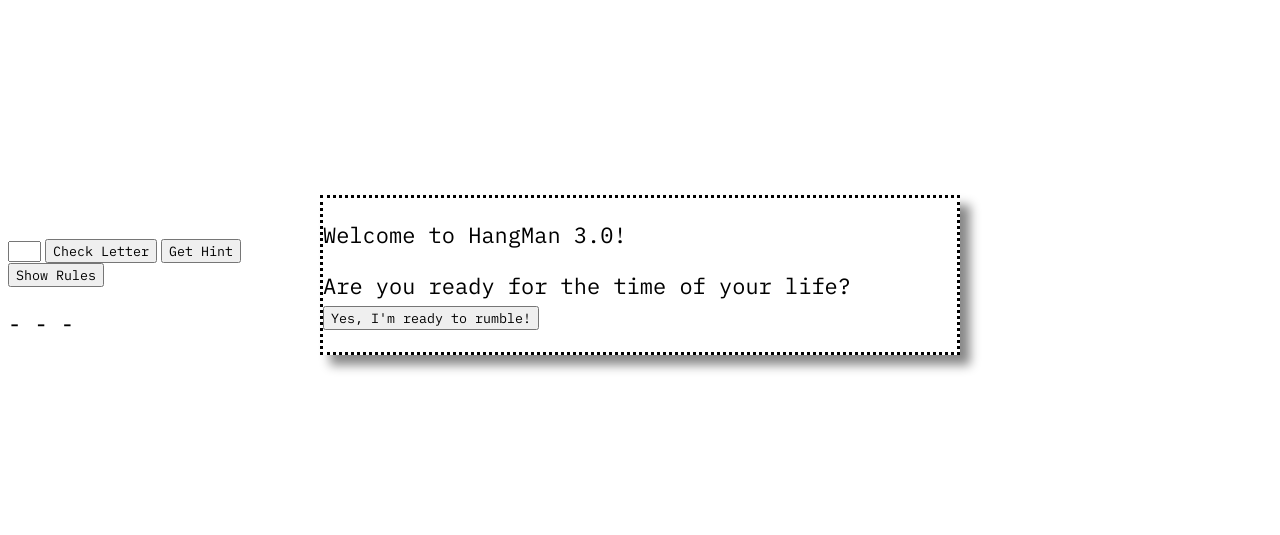
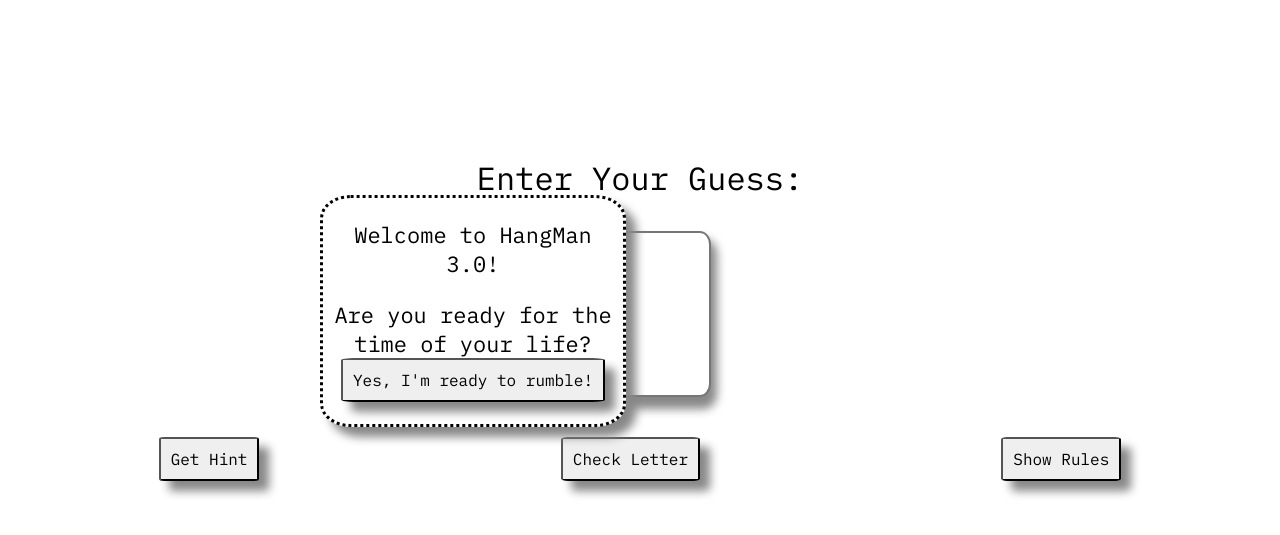
Before and after one commit to MuminjonGuru/hangman, a plain HTML site: page index.html in a window 1280 px wide. Shown: the part 5-540 px from the top of the page. Drawn offline with nearby package versions, Linux system fonts and the light colour scheme.

Commit message:
game complete. Throws no JS errors. Still needs better HTML/CSS styling.

```diff
--- a/index.html
+++ b/index.html
@@ -8,16 +8,7 @@
     <script src="https://ajax.googleapis.com/ajax/libs/jquery/3.3.1/jquery.min.js"></script>
   </head>
   <body>
-
-  <div class="modalStart">
-    <p class="modalStyle">
-      Welcome to HangMan 3.0!
-    </p>
-    <p class="modalStyle">
-      Are you ready for the time of your life?
-      <button onclick="hideModal(); splitWord(wordBank[0][0]); setTimeout(newWord(arr.join('')), 50); showRules()" class="startButton">Yes, I'm ready to rumble!</button>
-    </p>
-  </div>
+<div class="">
 
   <div class="rulesDiv">
     <p class="rulesPara">
@@ -29,7 +20,7 @@
         <li>If your guess is correct, your letter will appear in it's proper place and you'll see "Correct!"</li>
         <li>If your guess is incorrect you'll see "Incorrect!"</li>
         <li>Enter another guess</li>
-        <li>After three incorrect guesses the round (should) reset</li>
+        <!-- <li>After three incorrect guesses the round (should) reset</li> -->
         <li>After you guess all the letters, click "Next Round!"</li>
       </ul>
     </p>
@@ -46,21 +37,35 @@
     <p class="hint"></p>
   </div>
 
-  <input id="checkLetter" type="text" maxlength="1" size="1" oninput="setLetterToCheck(); hideGuess()">
+  <div class="inputDiv">
+    <p class="enterGuess">Enter Your Guess:</p>
+    <input id="checkLetter" type="text" maxlength="1" size="1" oninput="setLetterToCheck(); hideGuess()">
+  </div>
 
-  <button onclick="checkLetter(); compareLetterArrays(); setTimeout(addLetterChosen, 25); setTimeout(winRound, 50); showGuess()">Check Letter</button>
-  <!-- <button onclick="splitWord(wordBank[0][0]); setTimeout(newWord(arr.join('')), 50)">Start</button> -->
-  <button onclick="newWord(arr); hideNextRound()" class="hideNextRound">Next Round</button>
-  <!-- <button onclick="newWord(arr.join(''))">New Word</button> -->
-
-  <!-- <button onclick="showLetterToCheck()">Show Letter To Check</button> -->
-  <button onclick="getHint()">Get Hint</button><br>
-  <button onclick="showRules()">Show Rules</button>
+  <div class="buttonDiv">
+    <button onclick="getHint()">Get Hint</button>
+    <button onclick="checkLetter(); compareLetterArrays(); setTimeout(addLetterChosen, 25); setTimeout(winRound, 50); showGuess()">Check Letter</button>
+    <button onclick="showRules()">Show Rules</button>
+  </div>
 
   <div class="guesses">
-    <p class="__incorrectGuess __correctGuess">- - -</p>
+    <p class="__incorrectGuess __correctGuess"></p>
   </div>
+</div>
 
+<div class="modalStart">
+  <p class="modalStyle">
+    Welcome to HangMan 3.0!
+  </p>
+  <p class="modalStyle">
+    Are you ready for the time of your life?
+    <br><button onclick="hideModal(); splitWord(wordBank[0][0]); setTimeout(newWord(arr.join('')), 50); showRules()" class="startButton">Yes, I'm ready to rumble!</button>
+  </p>
+</div>
+
+<div class="nextRoundDiv hideNextRound">
+  <button class="newWordButton" onclick="newWord(arr); hideNextRound()">Next Round</button>
+</div>
   <!-- <input id="addWordField"><br> -->
   <!-- <button onclick="addWord()" type="button" name="button">Add Word</button><br> -->
 
--- a/main.css
+++ b/main.css
@@ -1,11 +1,19 @@
 span {
 
+}
+
+.printWord1 {
+  margin: 0;
+  font-family: 'IBM Plex Mono', monospace;
+  font-size: 60px;
+  text-align: center;
 }
 
 .wordDiv1 {
   /* display: inline;
   margin: 0 10px; */
-  height: 100px;
+  height: 50px;
+  text-align: center;
 }
 
 .wordDiv2 {
@@ -13,6 +21,19 @@ span {
   margin: 0 10px;
 }
 
+input {
+  padding: 40px;
+  font-family: 'IBM Plex Mono', monospace;
+  font-size: 63px;
+  border-style: double;
+  border-radius: 8%;
+  box-shadow: 4px 10px 10px 2px #888;
+  text-align: center;
+}
+
+.inputDiv {
+  text-align: center;
+}
 p {
   font-family: 'IBM Plex Mono', monospace;
   font-size: 22px;
@@ -31,17 +52,27 @@ p {
   left: 25%;
   right: 25%;
   box-shadow: 10px 10px 10px #888;
+  text-align: center;
+  border-radius: 10%;
+  width: 300px;
 }
 
 .rulesDiv {
   font-family: 'IBM Plex Mono', monospace;
-  font-size: 22px;
+  font-size: 16px;
   position: absolute;
   background-color: white;
   left: 60%;
   border-style: dotted;
   display: none;
   box-shadow: 28px 40px 26px 42px #888;
+  border-radius: 3% 0% 0% 3%;
+}
+
+.buttonDiv {
+  display: flex;
+  justify-content: center;
+  margin-top: 40px;
 }
 
 .closeRulesDiv {
@@ -66,14 +97,42 @@ p {
 .hideNextRound {
   display: none;
 }
+
+.nextRoundDiv {
+  border-style: dotted;
+  background-color: white;
+  position: absolute;
+  top: 25%;
+  left: 25%;
+  right: 25%;
+  box-shadow: 10px 10px 10px #888;
+  padding: 50px;
+  border-radius: 8%;
+}
+
+.newWordButton {
+  display: flex;
+}
+
 button {
   font-family: 'IBM Plex Mono', monospace;
-
-}
-/* .printWord1 {
-  margin: 0;
+  font-size: 16px;
+  padding: 10px 10px 10px 10px;
+  margin: 0 auto;
+  border-radius: 5%;
+  box-shadow: 10px 10px 10px #888;
 }
 
-.printWord2 {
+.guesses {
+  text-align: center;
+}
+
+.enterGuess {
+  font-family: 'IBM Plex Mono', monospace;
+  font-size: 32px;
+  text-align: center;
+}
+
+/* .printWord2 {
   margin: 0;
 } */
--- a/script.js
+++ b/script.js
@@ -15,9 +15,9 @@
   var wordBank = [
     ["dog", "woof"],
     ["jacket", "baby it's cold outside"],
-    ["yesterday", "not today or tomorrow but.."],
-    ["reading", "bad for your eyes, good for your mind"]
+    ["yesterday", "not today or tomorrow but.."]
   ]
+  // ["reading", "bad for your eyes, good for your mind"]
 
   // Create an array of letters.
   // Split the word into individual letters.
@@ -61,17 +61,9 @@
     input.value = "";
   }
 
-// This gives me the next word in the game.
-  function nextRound() {
-    next = wordBank[r][0];
-    arr = [...next];
-    console.log(arr);
-    chosenBank = [];
-    document.getElementsByClassName('hint')[0].innerText = "";
-    printWord1.innerHTML = "";
-    printWord1.innerHTML = "";
-    document.getElementsByClassName("hideNextRound")[0].style.display = "inline-block";
-    }
+  // function showBackground() {
+  //   document.getElementsByClassName("hideBackground")[0].style.display = "inline-block";
+  // }
 
   function getHint() {
     document.getElementsByClassName('hint')[0].innerText = wordBank[r][1];
@@ -93,6 +85,7 @@
   var r = 0;
   var s = 0;
   var next;
+
   // newWord function to create new word and hide it.
   function newWord(arr) {
     currentIndex = 0;
@@ -138,17 +131,34 @@
     var isSuperset = arr.every(function(val) {
       return chosenBank.indexOf(val) >= 0;
     });
-    if (isSuperset === true) {
+    if (isSuperset === true && r < wordBank.length) {
       alert("You just won the round!");
       r++;
-      s++;
       nextRound();
       hideGuess();
       clearInput();
-    } if (r == wordBank.length) {
-      alert("you just won the game!");
+    // } else if (isSuperset === true && r == wordBank.length) {
+      // alert("you just won the game!");
     }
   }
+
+  // This gives me the next word in the game.
+    function nextRound() {
+      if (r < wordBank.length) {
+        next = wordBank[r][0];
+        arr = [...next];
+        console.log(arr);
+        chosenBank = [];
+        document.getElementsByClassName('hint')[0].innerText = "";
+        printWord1.innerHTML = "";
+        printWord1.innerHTML = "";
+        document.getElementsByClassName("hideNextRound")[0].style.display = "inline-block";
+      }
+      else if (r == wordBank.length) {
+        alert("you just won the game!");
+      }
+
+    }
 
   // test to see if letterToCheck has been set. Prints to console.
   function showLetterToCheck() {
@@ -157,7 +167,6 @@
 
   // Show word in span tags
   function showWord(arr) {
-    // $('span').show();
       document.getElementsByClassName('printWord1')[0].innerText = arr.join("");
       }
 
@@ -185,8 +194,8 @@
     }
   }
 
-
   // This will be for getting the next word to appear when you "level up". No button for this yet.
+  // Not currently in operation at the moment:
   function nextWord() {
       if (currentIndex < wordBank.length) {
       // wordPhrase.innerText = wordBank[currentIndex];
```
